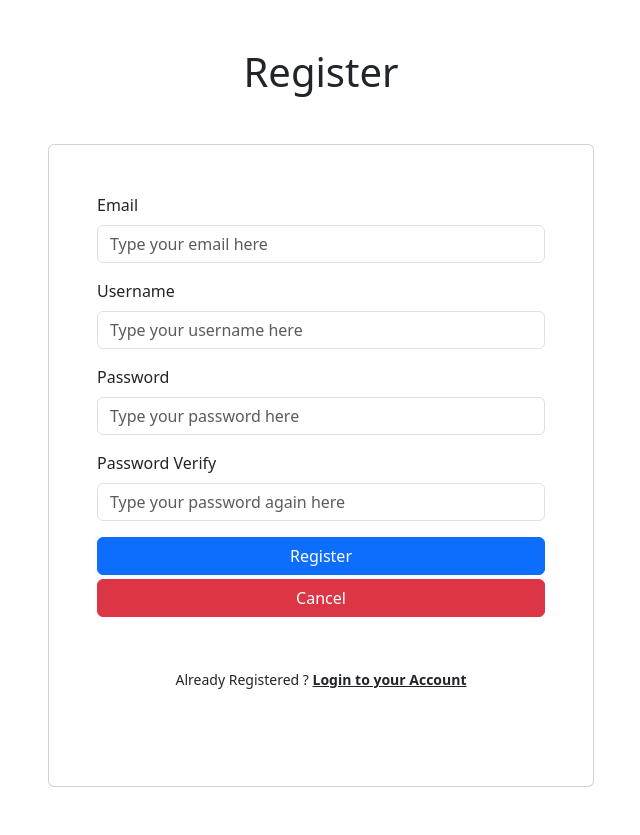
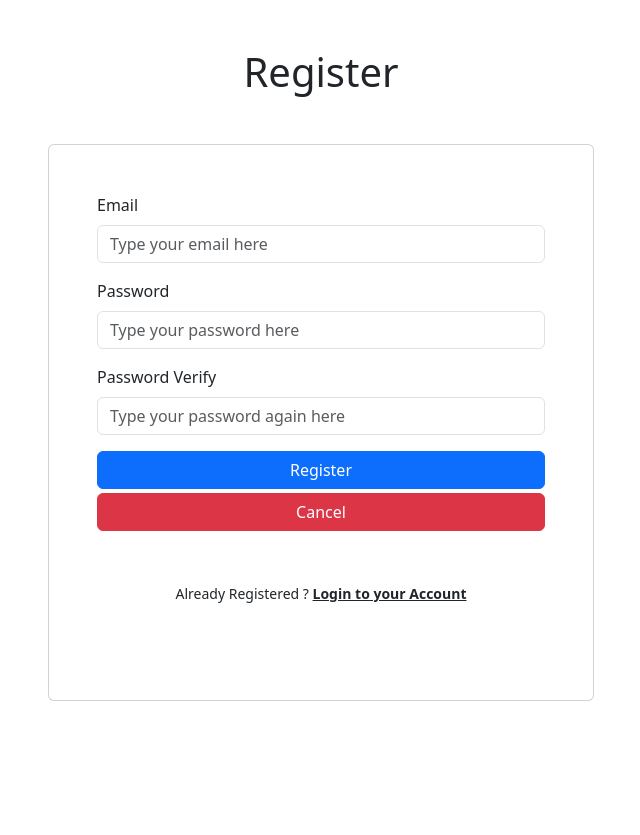
Before and after one commit to CPNV-PRETPI/ROULIN_ANTOINE, a PHP site: page /view/register.php in a window 1280 px wide. Shown: the whole page, without its empty margins (319-959 px from the left). After the commit the page ends 701 px from the top, so only its background shows below. Run offline with PHP 8.4, Linux system fonts and the light colour scheme.

Commit message:
feat: add header to User.php class file

```diff
--- a/model/entity/User.php
+++ b/model/entity/User.php
@@ -1,4 +1,10 @@
 <?php
+/**
+ * @file      User.php
+ * @brief     This file is the entity user. It contains all the information about a user and the functions to get them.
+ * @author    Created by Antoine Roulin
+ * @version   28.04.2023
+ */
 
 class User
 {
--- a/view/register.php
+++ b/view/register.php
@@ -21,10 +21,6 @@
                     <div class="mb-3">
                         <label for="email" class="form-label">Email</label>
                         <input type="email" class="form-control" id="email" name="userEmail" placeholder="Type your email here" aria-describedby="emailHelp" required>
-                    </div>
-                    <div class="mb-3">
-                        <label for="username" class="form-label">Username</label>
-                        <input type="text" class="form-control" id="username" name="userUsername" placeholder="Type your username here" required>
                     </div>
                     <div class="mb-3">
                         <label for="password" class="form-label">Password</label>
```
Also changed, not shown: 1 other file.
